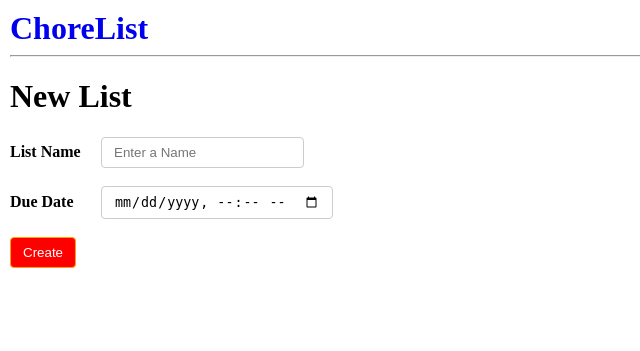
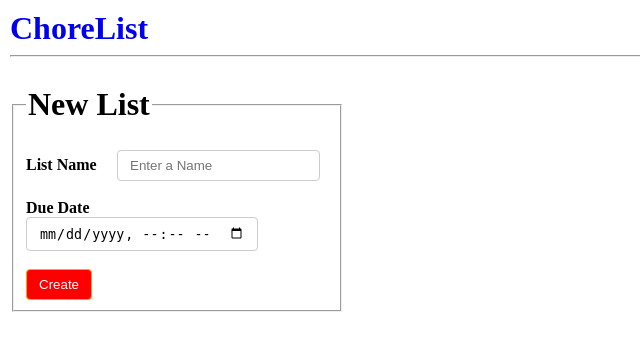
Before and after one commit to deepakmk1993/chorelist, a Django app: page /chores/newlist/ in a window 1280 px wide. Shown: the top 351 px of the page, without its empty margins (0-640 px from the left). Run offline with Django 3.2, Linux system fonts and the light colour scheme.

Commit message:
updated views & urls and added templates

```diff
--- a/chores/templates/base.html
+++ b/chores/templates/base.html
@@ -58,7 +58,7 @@
       border: 1px solid orange;
     }
     fieldset{
-      width: 25%;
+      width: 24%;
     }
   </style>
 </head>
--- a/chores/templates/chores/newlist.html
+++ b/chores/templates/chores/newlist.html
@@ -3,9 +3,10 @@
 
 {% block primary %}
 
-<h1>New List</h1>
 <form action="/chores/newlist/" method="post">
     {% csrf_token %}
+    <fieldset>
+      <legend><h1>New List</h1></legend>
       <label for="name">List Name</label>
       <input type="textbox" name="name" id="name" placeholder="Enter a Name">
       <br><br>
@@ -13,6 +14,7 @@
       <input type="datetime-local" name="duedate" id="duedate" />
       <br><br>
       <input type="submit" value="Create">
+    </fieldset>
 </form>
 
 {% endblock %}
```
Lines whose indentation alone changed are shown as unchanged.
